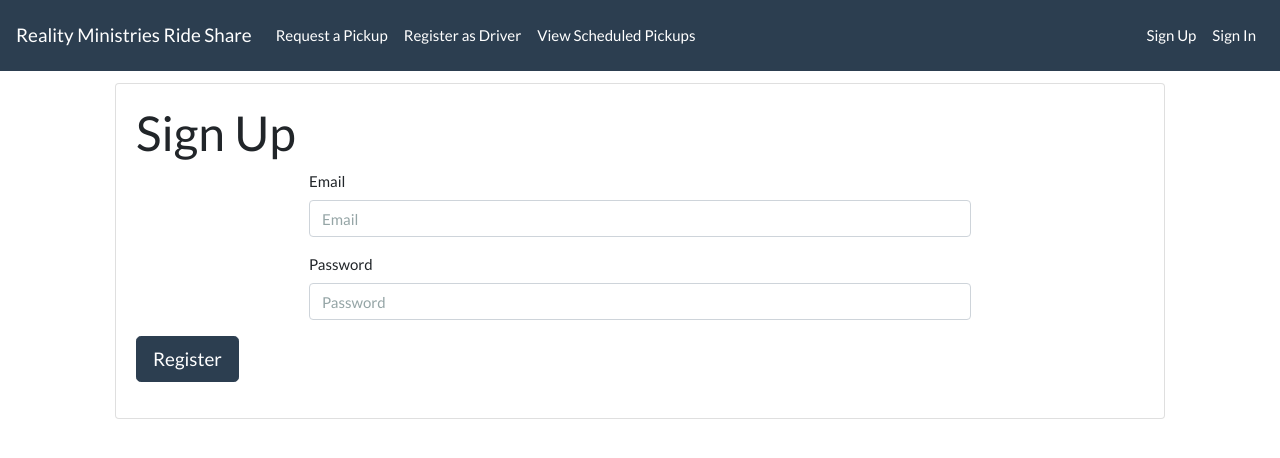
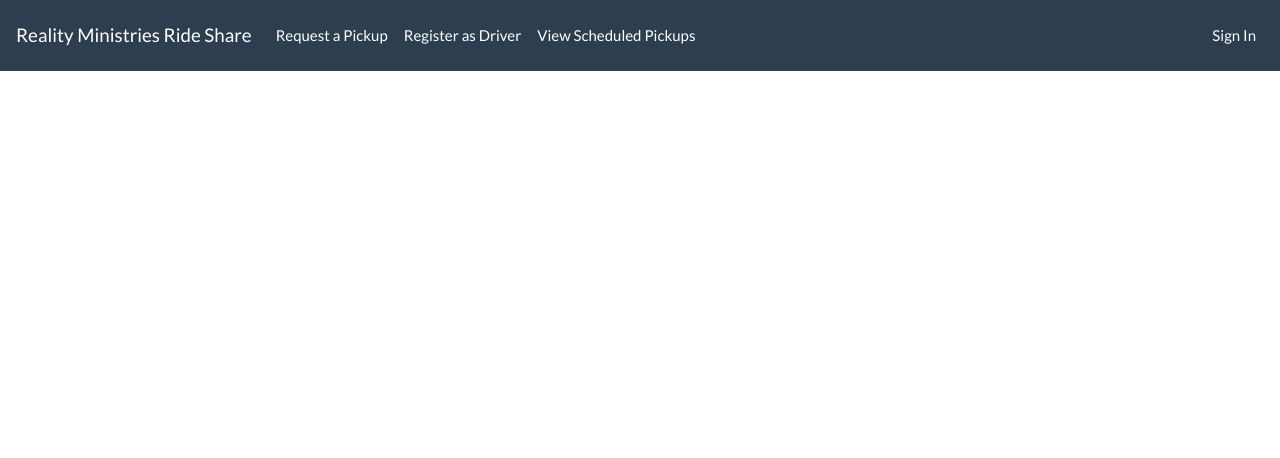
Before and after one commit to CandyKan3/DukeHack4, a React (Create React App) app in the folder dukehack/: page /signup in a window 1280 px wide. Shown: the top 458 px of the page. Built offline with nearby package versions, Linux system fonts and the light colour scheme; what google-maps-react would draw is missing.

Commit message:
Removed sign up

```diff
--- a/dukehack/src/components/signUp.jsx
+++ /dev/null
@@ -1,90 +0,0 @@
-import React from 'react';
-import Form from 'react-bootstrap/Form';
-import Button from 'react-bootstrap/Button';
-import Col from 'react-bootstrap/Col';
-import Row from 'react-bootstrap/Row';
-import Card from 'react-bootstrap/Card';
-import { Redirect } from 'react-router-dom';
-
-class SignUp extends React.Component {
-  constructor (props){
-  super(props);
-
-  this.state = {
-      name: "",
-      password: "",
-      redirect: false
-    };
-
-
-  this.handleSubmit = this.handleSubmit.bind(this);
-  this.renderRedirect = this.renderRedirect.bind(this);
-
-}
-  render() {
-    const redirectToReferrer = this.state.redirect;
-         if (redirectToReferrer === true) {
-             return <Redirect to="/signin" />
-         }
-    return (
-      <div>
-      <Card style = {{ width: '70em', margin: '0 auto',marginTop: '.8rem', float: 'none', }} >
-
-      <Card.Body>
-      <Form onSubmit={this.handleSubmit}>
-        <h1>Sign Up</h1>
-        <Form.Group as={Row} controlId="formHorizontalEmail">
-          <Form.Label column sm={2}>
-
-          </Form.Label>
-          <Col sm={8}>
-          <Form.Label>Email</Form.Label>
-            <Form.Control type="email" placeholder="Email"  value={this.state.name} onChange={ e => this.setState({ name : e.target.value }) } />
-          </Col>
-        </Form.Group>
-
-        <Form.Group as={Row} controlId="formHorizontalPassword">
-          <Form.Label column sm={2}>
-
-          </Form.Label>
-
-          <Col sm={8}>
-          <Form.Label>Password</Form.Label>
-            <Form.Control type="password" placeholder="Password"   value={this.state.password} onChange={ e => this.setState({ password : e.target.value }) }/>
-          </Col>
-              </Form.Group>
-        <Form.Group as={Row}>
-          <Col sm={{ span: 10}}>
-            <Button size = "lg" type="submit">Register</Button>
-          </Col>
-        </Form.Group>
-      </Form>
-      </Card.Body>
-      </Card>
-      </div>
-    )
-  }
-  setRedirect = () => {
-  this.setState({
-    redirect: true
-  })
-  }
-  renderRedirect = () => {
-  if (this.state.redirect) {
-   return <Redirect to='/signin' />
-  }
-  }
-  handleSubmit(event) {
-      event.preventDefault();
-      const data ={"email": this.state.name, "password": this.state.password}
-      fetch('/api/signup', {
-        method: 'POST',
-        headers: {
-     'Content-Type':'application/json'
-   },
-        body: JSON.stringify(data)}
-      ).then(res => console.log(res)).then(this.setRedirect);
-
-    }
-}
-export default SignUp
--- a/dukehack/src/index.js
+++ b/dukehack/src/index.js
@@ -8,7 +8,6 @@ import Driver from './components/driver.jsx';
 import Info from './components/info.jsx';
 import 'bootswatch/dist/flatly/bootstrap.min.css';
 import Navbar from 'react-bootstrap/Navbar';
-import SignUp from './components/signUp.jsx'
 import Nav from 'react-bootstrap/Nav';
 import SignIn from './components/signIn';
 import Loggedin from './components/loggedin.jsx'
@@ -25,7 +24,6 @@ const routing = (
       <Nav.Link href="/">View Scheduled Pickups</Nav.Link>
     </Nav>
     <Nav>
-        <Nav.Link href="/signup">Sign Up</Nav.Link>
         <Nav.Link href="/signin">Sign In</Nav.Link>
     </Nav>
   </Navbar.Collapse>
@@ -34,7 +32,6 @@ const routing = (
       <Route path="/rider" component={Rider} />
         <Route path="/loggedin" component={Loggedin} />
       <Route path="/driver" component={Driver} />
-      <Route path="/signup" component={SignUp} />
       <Route path="/signin" component={SignIn} />
     </div>
   </Router>
```
Also changed, not shown: 21 other files (tests, documents, lock files or other folders).
